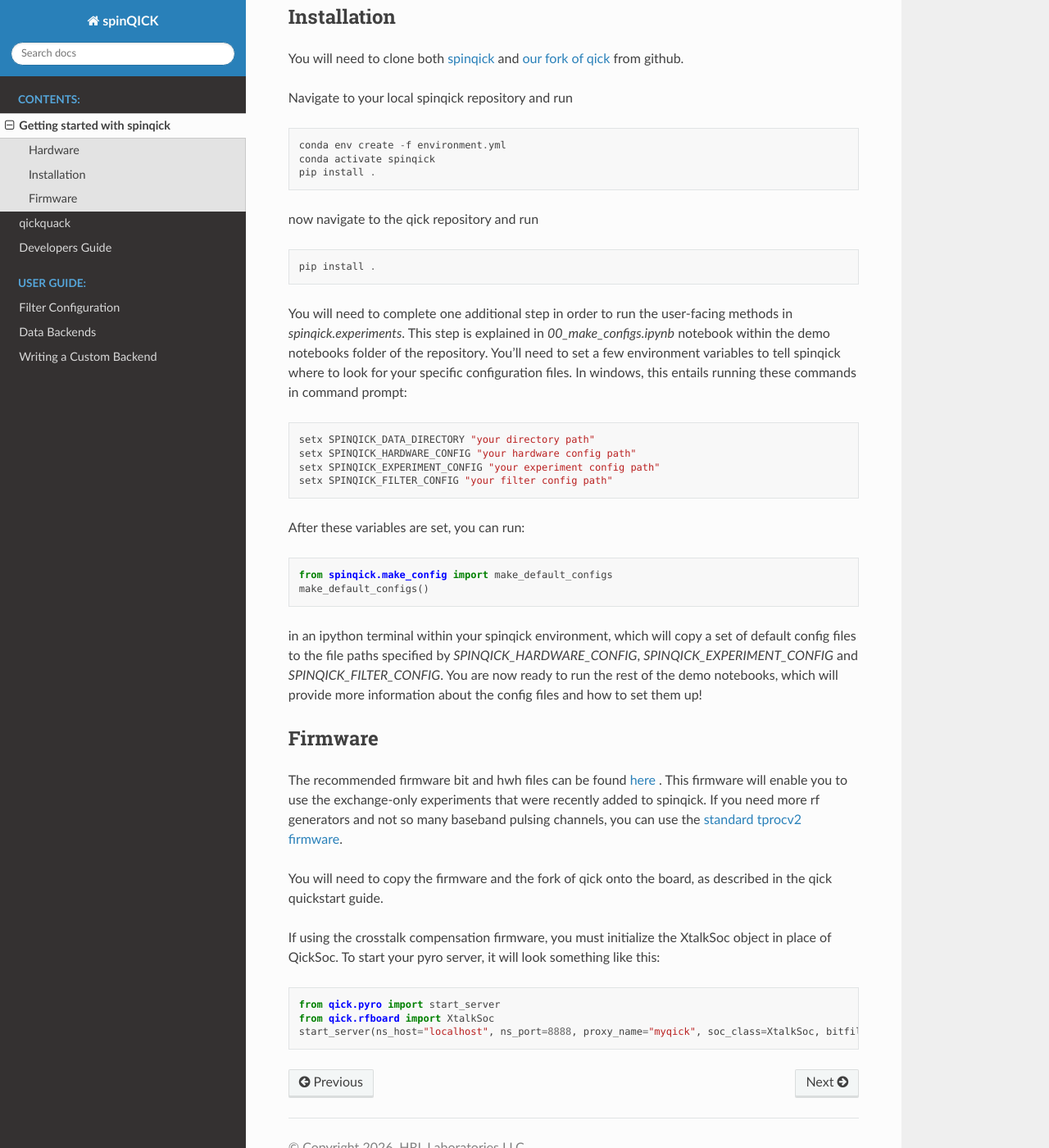
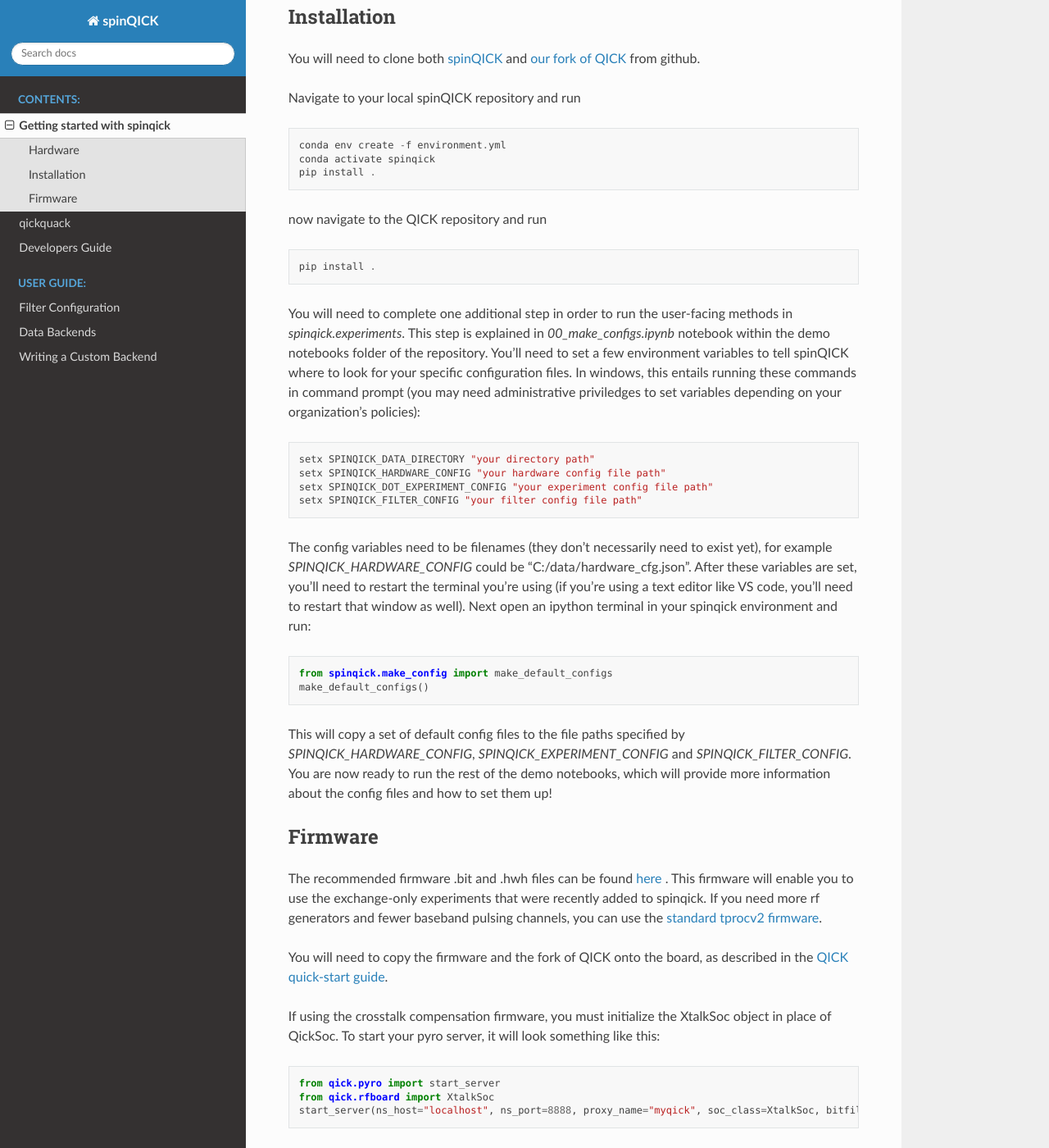
Before and after one commit to HRL-Laboratories/spinqick, a Sphinx documentation site: the page built from docs/getting_started.rst, in a window 1280 px wide and 1400 px high, scrolled down 1448 px. Shown: the whole window at 82% size. Built offline with Sphinx 7.4.7 and the Read the Docs theme 3.1.0, drawn with Linux system fonts in a browser that asks for light colours; some of the changed text lies outside the part shown.

Commit message:
34 fix docs for spinqick setup (#35)
* small doc and demo notebook changes

* formatting tweaks and version bump

* Cleaned up some text and added a link

* ...fixed one last thing

---------

Co-authored-by: aeoriani <aeoriani@hrl.com>

```diff
--- a/VERSION.txt
+++ b/VERSION.txt
@@ -1 +1 @@
-2.0.6-dev1
+2.0.6-dev2
--- a/docs/getting_started.rst
+++ b/docs/getting_started.rst
@@ -1,7 +1,7 @@
 Getting started with spinqick
 =============================
 
-Instructions for installing and setting up spinQICK.  Start by setting up your qick board with the `qick quickstart guide <https://docs.qick.dev/latest/quick_start.html>`__.  Before you
+Instructions for installing and setting up spinQICK.  Start by setting up your qick board with the `QICK quick-start guide <https://docs.qick.dev/latest/quick_start.html>`__.  Before you
 clone qick and copy it to the board, read the instructions below pertaining to the firmware.
 
 ========
@@ -42,9 +42,9 @@
 Installation
 ============
 
-You will need to clone both `spinqick <https://github.com/HRL-Laboratories/spinqick>`__ and `our fork of qick <https://github.com/HRL-Laboratories/qick>`__ from github.
+You will need to clone both `spinQICK <https://github.com/HRL-Laboratories/spinqick>`__ and `our fork of QICK <https://github.com/HRL-Laboratories/qick>`__ from github.
 
-Navigate to your local spinqick repository and run
+Navigate to your local spinQICK repository and run
 
 ::
 
@@ -52,33 +52,33 @@
     conda activate spinqick
     pip install .
 
-now navigate to the qick repository and run
+now navigate to the QICK repository and run
 
 ::
 
     pip install .
 
 You will need to complete one additional step in order to run the user-facing methods in `spinqick.experiments`. This step is explained in `00_make_configs.ipynb` notebook within
-the demo notebooks folder of the repository.  You'll need to set a few environment variables to tell spinqick where to look for your specific configuration files.  In windows, this entails running these commands in command prompt:
+the demo notebooks folder of the repository.  You'll need to set a few environment variables to tell spinQICK where to look for your specific configuration files.  In windows, this entails running these commands in command prompt (you may need administrative priviledges to set variables depending on your organization's policies):
 
 .. _environment-variables:
 
 ::
 
     setx SPINQICK_DATA_DIRECTORY "your directory path"
-    setx SPINQICK_HARDWARE_CONFIG "your hardware config path"
-    setx SPINQICK_EXPERIMENT_CONFIG "your experiment config path"
-    setx SPINQICK_FILTER_CONFIG "your filter config path"
+    setx SPINQICK_HARDWARE_CONFIG "your hardware config file path"
+    setx SPINQICK_DOT_EXPERIMENT_CONFIG "your experiment config file path"
+    setx SPINQICK_FILTER_CONFIG "your filter config file path"
 
 
-After these variables are set, you can run:
+The config variables need to be filenames (they don't necessarily need to exist yet), for example `SPINQICK_HARDWARE_CONFIG` could be "C:/data/hardware_cfg.json". After these variables are set, you'll need to restart the terminal you're using (if you're using a text editor like VS code, you'll need to restart that window as well). Next open an ipython terminal in your spinqick environment and run:
 
 ::
 
     from spinqick.make_config import make_default_configs
     make_default_configs()
 
-in an ipython terminal within your spinqick environment, which will copy a set of default config files to the file paths specified by `SPINQICK_HARDWARE_CONFIG`, `SPINQICK_EXPERIMENT_CONFIG` and `SPINQICK_FILTER_CONFIG`.
+This will copy a set of default config files to the file paths specified by `SPINQICK_HARDWARE_CONFIG`, `SPINQICK_EXPERIMENT_CONFIG` and `SPINQICK_FILTER_CONFIG`.
 You are now ready to run the rest of the demo notebooks, which will provide more information about the config files and how to set them up!
 
 
@@ -86,11 +86,11 @@
 Firmware
 ========
 
-The recommended firmware bit and hwh files can be found `here <https://s3df.slac.stanford.edu/people/meeg/qick/tprocv2/2025-08-01_216_tprocv2r25_rfbv2_16fullspeed_11xtalk/>`__ .
-This firmware will enable you to use the exchange-only experiments that were recently added to spinqick.  If you need more rf generators and not so many baseband pulsing channels, you can
+The recommended firmware .bit and .hwh files can be found `here <https://s3df.slac.stanford.edu/people/meeg/qick/tprocv2/2025-08-01_216_tprocv2r25_rfbv2_16fullspeed_11xtalk/>`__ .
+This firmware will enable you to use the exchange-only experiments that were recently added to spinqick.  If you need more rf generators and fewer baseband pulsing channels, you can
 use the `standard tprocv2 firmware <https://s3df.slac.stanford.edu/people/meeg/qick/tprocv2/2025-08-10_216_tprocv2r26_standard/>`__.
 
-You will need to copy the firmware and the fork of qick onto the board, as described in the qick quickstart guide.
+You will need to copy the firmware and the fork of QICK onto the board, as described in the `QICK quick-start guide <https://docs.qick.dev/latest/quick_start.html>`__.
 
 If using the crosstalk compensation firmware, you must initialize the XtalkSoc object in place of QickSoc.  To start your pyro server, it will look something like this:
 
```
Also changed, not shown: CHANGELOG.md (+5 -0 lines), 2 other files.
